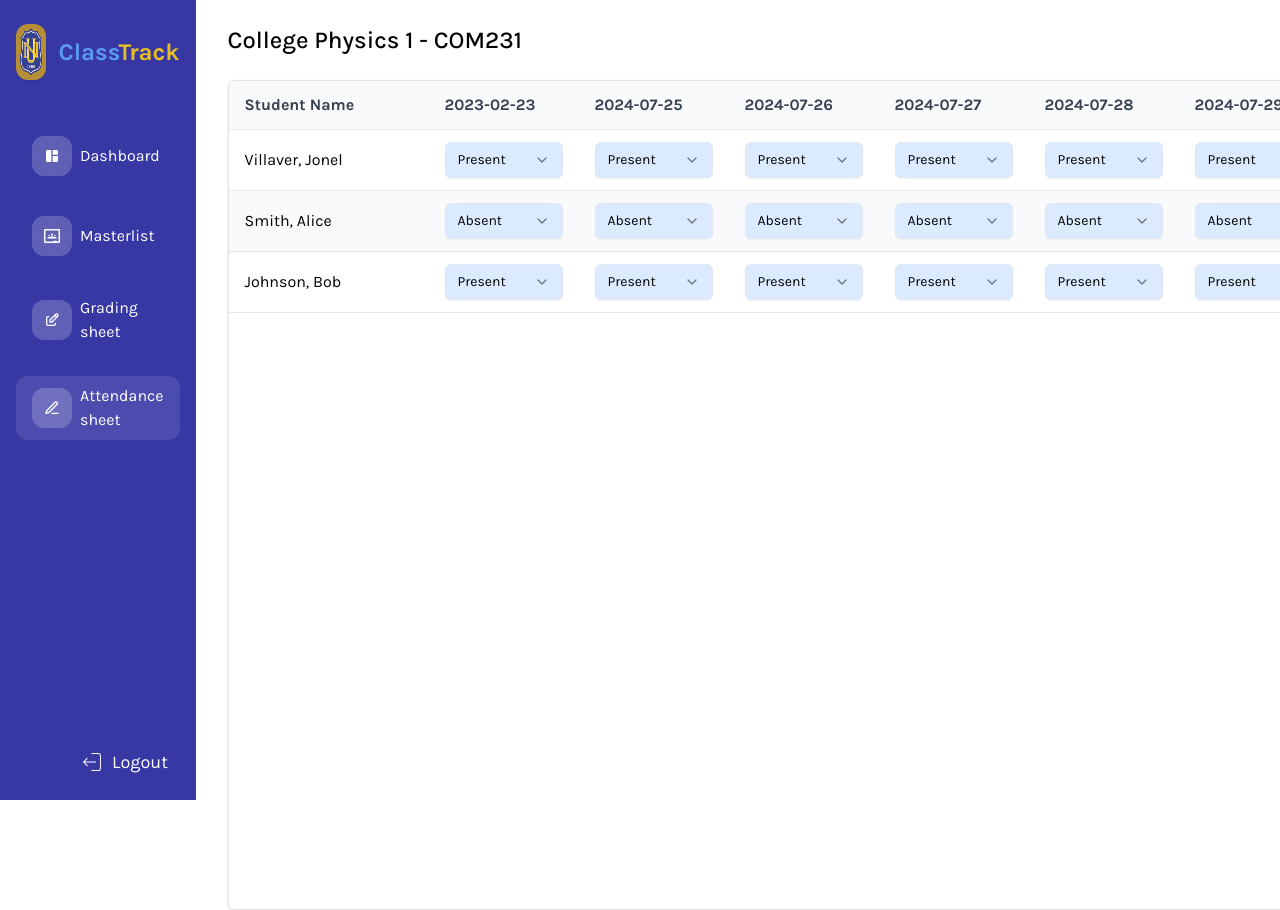
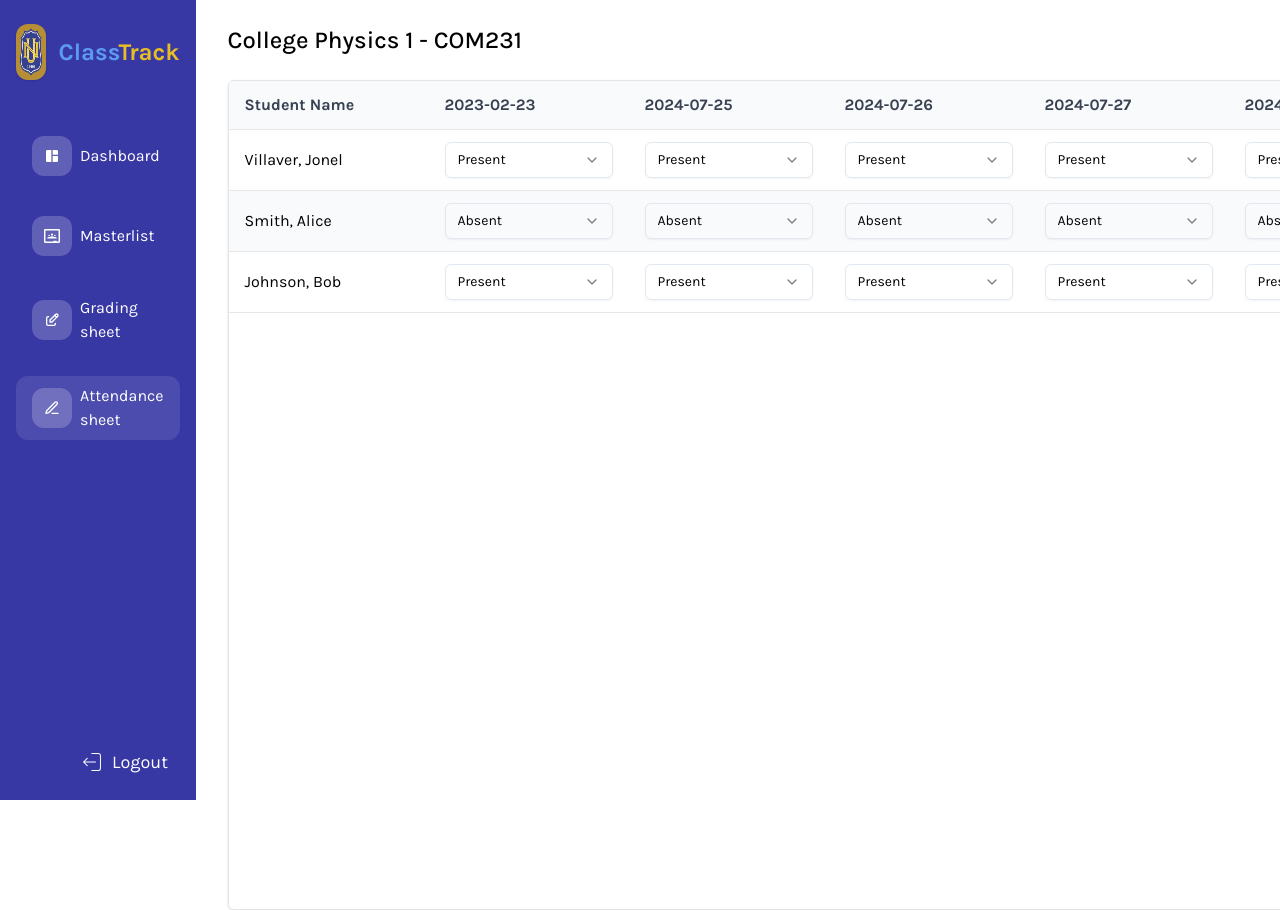
Before and after one commit to Nelman25/ClassTrack-Frontend, a React (Vite) app: page /attendance-sheet in a window 1280 px wide. Shown: the top 910 px of the page. Built offline with nearby package versions, Linux system fonts and the light colour scheme; a web font is replaced by a local one.

Commit message:
add StudentAttendanceRow component  + done change record status functionality

```diff
--- /dev/null
+++ b/src/components/StudentAttendanceRow.jsx
@@ -0,0 +1,44 @@
+import {
+  Select,
+  SelectContent,
+  SelectItem,
+  SelectTrigger,
+  SelectValue,
+} from "@/components/ui/select";
+import { useAttendanceStore } from "@/stores/attendances/attendanceStore";
+
+export default function StudentAttendanceRow({ record, dates, index }) {
+  const changeRecordStatus = useAttendanceStore(
+    (state) => state.changeRecordStatus
+  );
+
+  return (
+    <tr className={`border-b ${index % 2 === 0 ? "bg-white" : "bg-gray-50"}`}>
+      <td className="min-w-[200px] px-4 text-start">{record.name}</td>
+      {dates.map(({ date_id }) => {
+        const r = record.records.find((i) => i.date_id === date_id);
+        return (
+          <td className="min-w-[200px] px-4 py-3" key={date_id}>
+            <Select
+              value={r.record_status}
+              onValueChange={(value) =>
+                changeRecordStatus(record.studentNumber, date_id, value)
+              }
+            >
+              <SelectTrigger>
+                <SelectValue placeholder="hello" />
+              </SelectTrigger>
+              <SelectContent>
+                <SelectItem value="present">Present</SelectItem>
+                <SelectItem value="absent">Absent</SelectItem>
+                <SelectItem value="late">Late</SelectItem>
+                <SelectItem value="excused">Excused</SelectItem>
+              </SelectContent>
+            </Select>
+          </td>
+        );
+      })}
+      <td></td>
+    </tr>
+  );
+}
--- a/src/pages/AttendanceSheet.jsx
+++ b/src/pages/AttendanceSheet.jsx
@@ -2,13 +2,7 @@ import { useAttendanceStore } from "@/stores/attendances/attendanceStore";
 import { useEffect } from "react";
 import Loading from "@/components/Loading";
 
-import {
-  Select,
-  SelectContent,
-  SelectItem,
-  SelectTrigger,
-  SelectValue,
-} from "@/components/ui/select";
+import StudentAttendanceRow from "@/components/StudentAttendanceRow";
 
 export default function AttendanceSheet() {
   const dates = useAttendanceStore((state) => state.dates);
@@ -70,48 +64,14 @@ export default function AttendanceSheet() {
                 </thead>
 
                 <tbody className="">
-                  {records.map((record, index) => {
-                    return (
-                      <tr
-                        className={`border-b ${
-                          index % 2 === 0 ? "bg-white" : "bg-gray-50"
-                        }`}
-                        key={record.studentNumber}
-                      >
-                        <td className="min-w-[200px] px-4 text-start">
-                          {record.name}
-                        </td>
-                        {dates.map(({ date_id }) => {
-                          const r = record.records.find(
-                            (i) => i.date_id === date_id
-                          );
-                          return (
-                            <td
-                              className="min-w-[150px] px-4 py-3"
-                              key={date_id}
-                            >
-                              <Select value={r.record_status} >
-                                <SelectTrigger className="bg-blue-100">
-                                  <SelectValue placeholder="hello" />
-                                </SelectTrigger>
-                                <SelectContent>
-                                  <SelectItem value="present">
-                                    Present
-                                  </SelectItem>
-                                  <SelectItem value="absent">Absent</SelectItem>
-                                  <SelectItem value="late">Late</SelectItem>
-                                  <SelectItem value="excused">
-                                    Excused
-                                  </SelectItem>
-                                </SelectContent>
-                              </Select>
-                            </td>
-                          );
-                        })}
-                        <td></td>
-                      </tr>
-                    );
-                  })}
+                  {records.map((record, index) => (
+                    <StudentAttendanceRow
+                      key={record.studentNumber}
+                      record={record}
+                      dates={dates}
+                      index={index}
+                    />
+                  ))}
                 </tbody>
               </table>
             </div>
--- a/src/stores/attendances/attendanceStore.js
+++ b/src/stores/attendances/attendanceStore.js
@@ -23,4 +23,23 @@ export const useAttendanceStore = create((set) => ({
       });
     }
   },
+
+  addNewDate: () => {},
+
+  changeRecordStatus: (studentNumber, date_id, value) =>
+    set((state) => ({
+      records: state.records.map((student) => {
+        if (student.studentNumber === studentNumber) {
+          return {
+            ...student,
+            records: student.records.map((r) => {
+              if (r.date_id !== date_id) return r;
+              return { ...r, record_status: value };
+            }),
+          };
+        }
+
+        return student;
+      }),
+    })),
 }));
```
